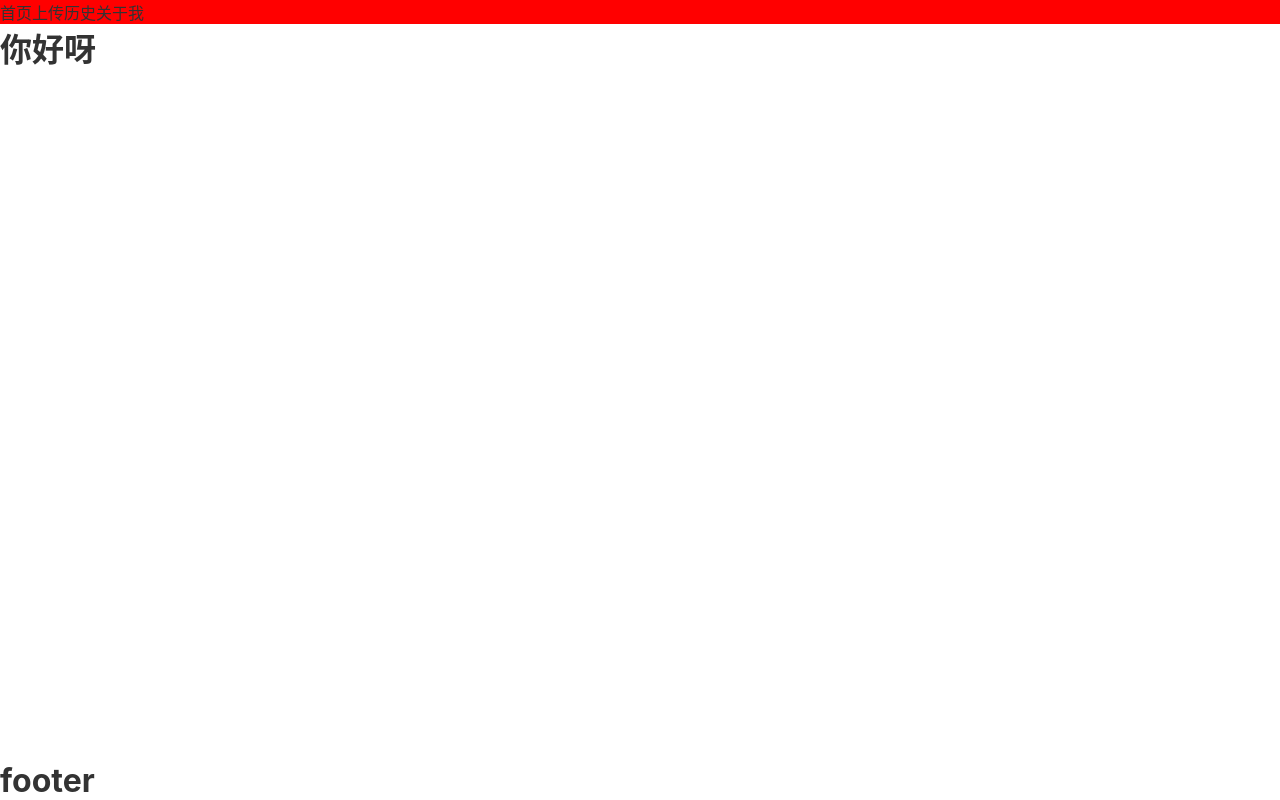
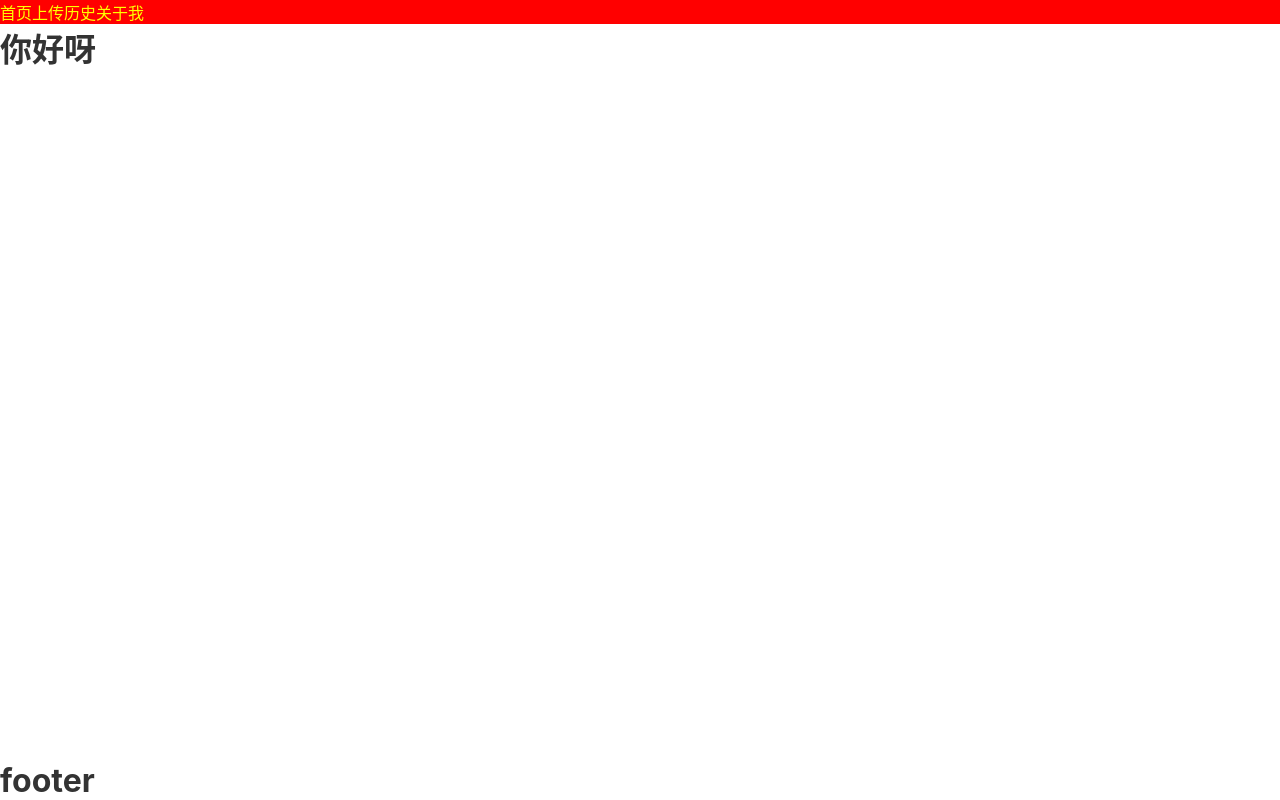
Before and after one commit to leigp555/react-template, a React app: page / in a window 1280 px wide. Built offline with nearby package versions, Linux system fonts and the light colour scheme.

Commit message:
feat: styled-components的两种用法

```diff
--- a/src/components/Header.tsx
+++ b/src/components/Header.tsx
@@ -2,8 +2,11 @@ import React from "react";
 import {Link} from 'react-router-dom'
 import  styled from 'styled-components'
 
-const StyleHeader=styled.header`
+const StyledHeader=styled.header`
    background-color: red;
+`
+const StyledLink=styled(Link)`
+   color: yellow;
 `
 
 interface Props {
@@ -11,13 +14,13 @@ interface Props {
 
 const Header: React.FC<Props> = () => {
     return (
-        <StyleHeader>
+        <StyledHeader>
             <nav>
-                <Link to={'/'}>首页</Link>
-                <Link to={'/history'}>上传历史</Link>
-                <Link to={'/about'}>关于我</Link>
+                <StyledLink to={'/'}>首页</StyledLink>
+                <StyledLink to={'/history'}>上传历史</StyledLink>
+                <StyledLink to={'/about'}>关于我</StyledLink>
             </nav>
-        </StyleHeader>
+        </StyledHeader>
     )
 }
 
```
